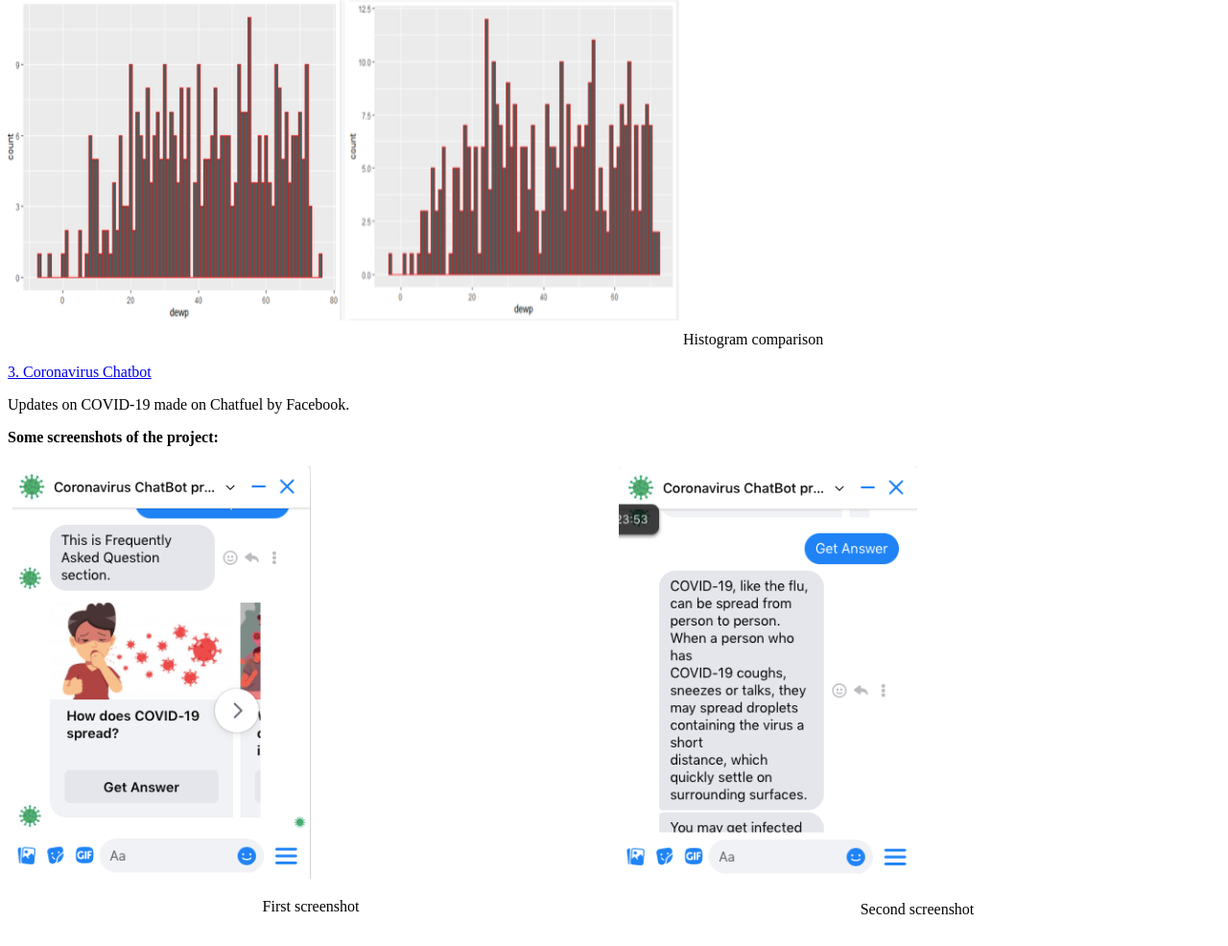
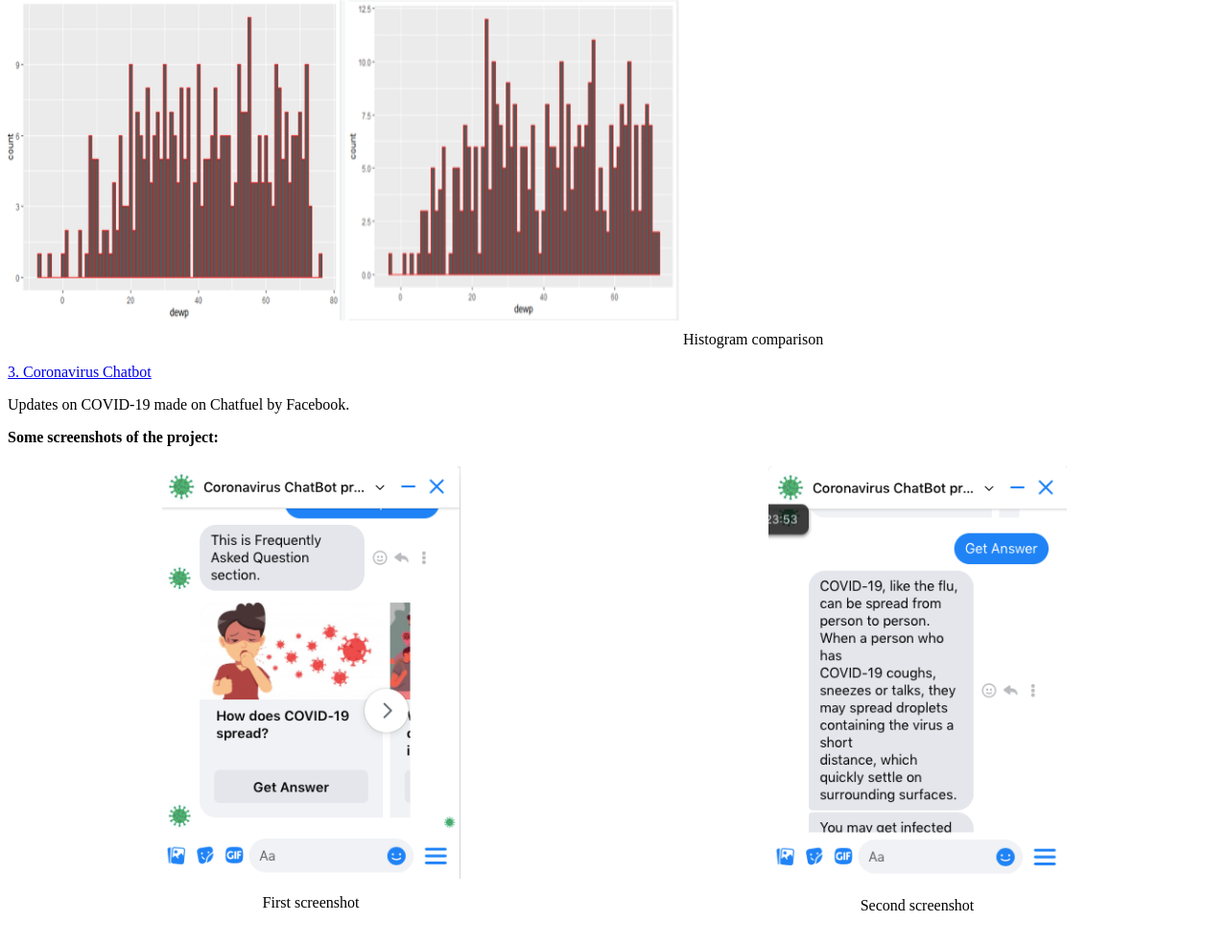
Before and after one commit to camillaskar/camillaskar.github.io, a plain HTML site: page index.html in a window 1280 px wide. Shown: the part 745-1731 px from the top of the page at 96% size. Drawn offline with Linux system fonts and the light colour scheme.

Commit message:
centering 1

```diff
--- a/index.html
+++ b/index.html
@@ -24,6 +24,7 @@
       flex: 50%;
       padding: 5px;
     }
+    .center {   display: block;   margin-left: auto;   margin-right: auto;   width: 50%; }
 
   </style>
 </head>
@@ -60,12 +61,12 @@ Delivery Staff form
 
     <div class="row">
       <div class="column">
-        <img src="coronavirus1.png" alt="ChatBot" style="width:50%; align:center">
+        <img class="center" src="coronavirus1.png" alt="ChatBot" style="width:50%">
 
         <p><center> First screenshot </center></p>
       </div>
       <div class="column">
-        <img src="coronavirus2.png" alt="ChatBot" style="width:50%; align:center">
+        <img class="center" src="coronavirus2.png" alt="ChatBot" style="width:50%">
         <p><center> Second screenshot </center></p>
       </div>
     </div>
```
